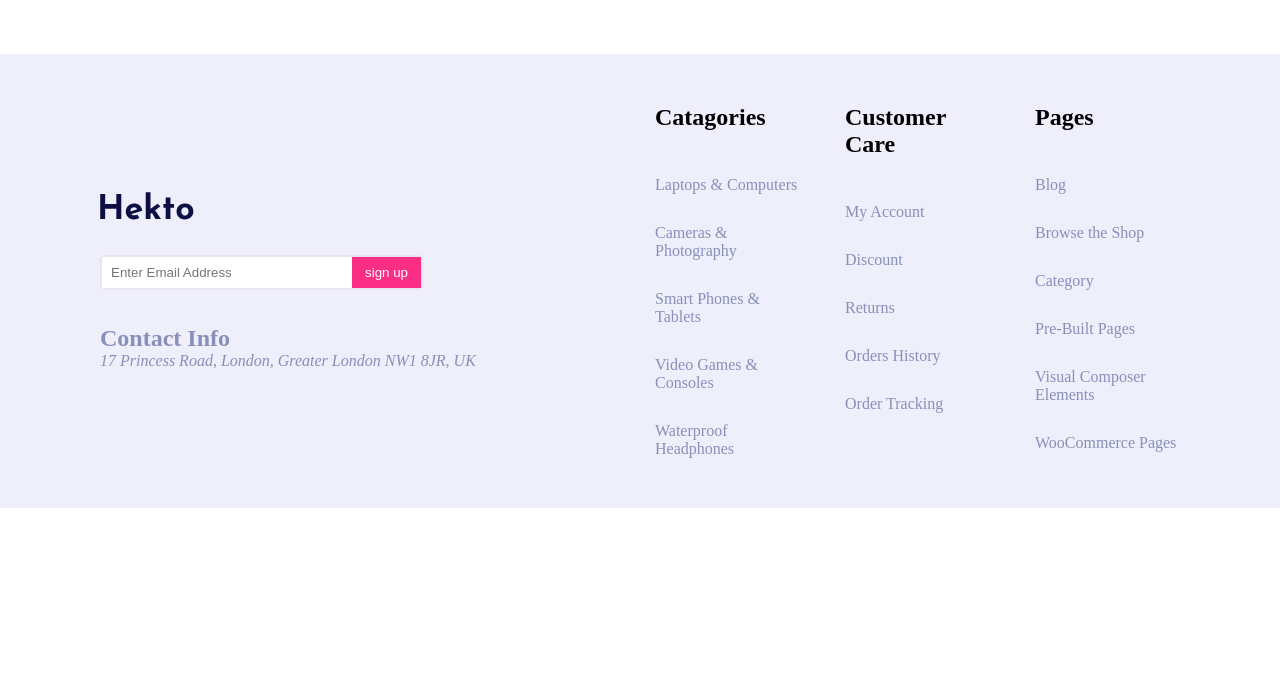
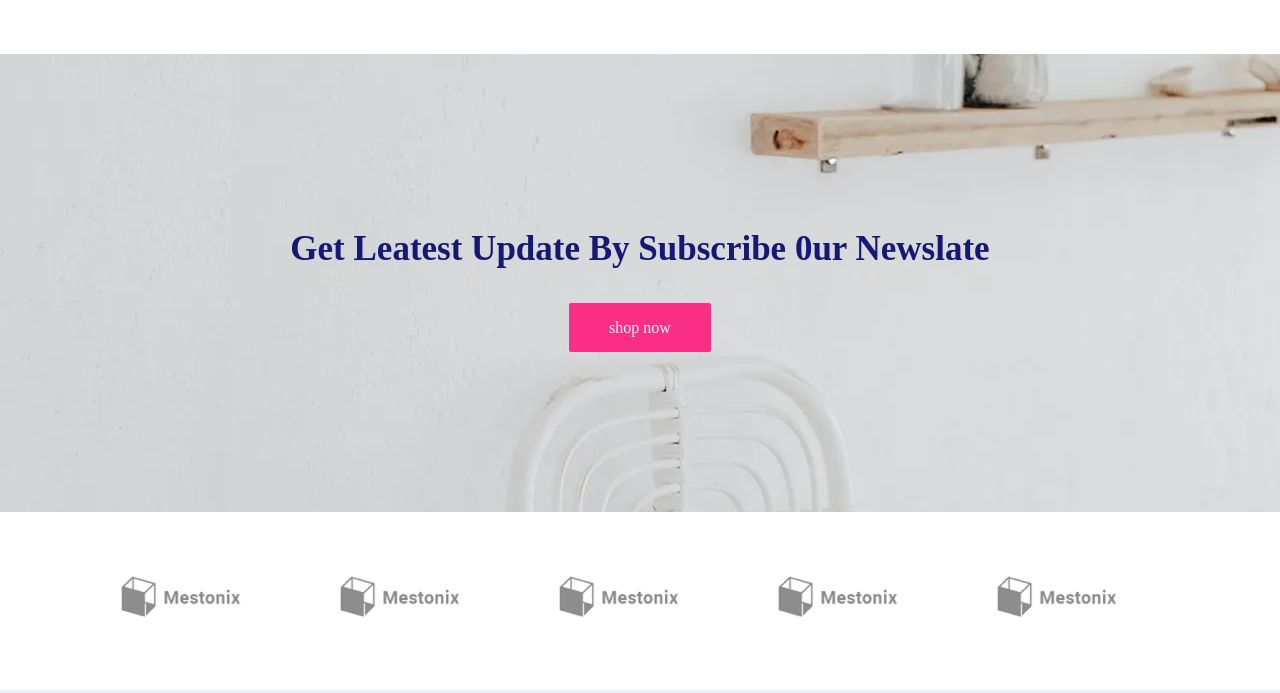
Before and after one commit to Ghaidaadofesh/hekto-project, a plain HTML site: page index.html in a window 1280 px wide. Shown: the part 107-800 px from the top of the page. Drawn offline with Linux system fonts and the light colour scheme.

Commit message:
create newslater section

```diff
--- a/assest/main.css
+++ b/assest/main.css
@@ -1,127 +1,160 @@
-body{
+body {
   font-size: var(--main-font);
 }
 
-.header{
-
-    padding:57px 0px;
+.header {
+  padding: 57px 0px;
 }
 
 .list ul {
   display: flex;
   justify-content: space-between;
   flex-wrap: wrap;
-    gap:36px
+  gap: 36px;
 }
 
-.list a{
-    color:#0D0E43
+.list a {
+  color: #0d0e43;
 }
-.header .active{
+.header .active {
   color: var(--primary);
 }
-.container{
+.container {
   width: calc(100% - 320px);
   margin: auto;
 }
-@media screen and (max-width:1400px) {
-   .container{
+@media screen and (max-width: 1400px) {
+  .container {
     width: calc(100% - 200px);
     margin: auto;
   }
-
 }
 
-@media screen and (max-width:992px) {
-   .container{
+@media screen and (max-width: 992px) {
+  .container {
     width: calc(100% - 100px);
     margin: auto;
   }
-
 }
-.header .bar{
+.header .bar {
   display: none;
 }
-form{
+form {
   display: flex;
 }
 
-.search input{
+.search input {
   border: none;
   outline: none;
   width: 250px;
   padding-left: 9px;
 }
-.search button{
+.search button {
   border: none;
   outline: none;
   background-color: var(--primary);
   padding: 8px 13px;
 }
-.search form{
-    border: 2px solid #E7E6EF;
+.search form {
+  border: 2px solid #e7e6ef;
   border-radius: 5px;
 }
 
-@media screen and (max-width:1200px) {
-    .list,.header .search{
+@media screen and (max-width: 1200px) {
+  .list,
+  .header .search {
     display: none;
   }
-    .header .bar{
+  .header .bar {
     display: block;
   }
-
 }
 
 /* end header */
 
+/* start nweslater */
+.newslater {
+  background-image: url("./img/Rectangle.webp");
+  padding: 175px 0;
+  text-align: center;
+}
+.newslater h2 {
+  margin-bottom: 50px;
+  color: #151875;
+  font-size: 35px;
+}
+.shop-btn {
+  transition: all 0.5s;
+}
+.shop-btn:hover {
+  background-color: #8a8fb9;
+}
+/* end newslater */
+
+/* start clients */
+.clients {
+  padding: 50px 0;
+}
+
+.clients .row {
+  flex-wrap: nowrap;
+  gap: 15px;
+  overflow-x: auto;
+}
+.clients .logo {
+  width: calc((100% - 60px) / 5);
+}
+@media screen and (max-width: 900px) {
+  .clients .logo {
+    width: calc((100% - 30px) / 3);
+  }
+}
+/* end clients */
 
 /* start footer */
-footer{
-    background-color: #EEEFFB;
+footer {
+  background-color: #eeeffb;
   padding: 50px 0px;
-
 }
-footer .row{
-    gap:30px
+footer .row {
+  gap: 30px;
 }
-footer .right-side{
-    width: calc((100% - 30px)/2);
+footer .right-side {
+  width: calc((100% - 30px) / 2);
 }
 
-footer .left-side{
+footer .left-side {
   align-items: flex-start;
   gap: 35px;
-    width: calc((100% - 30px)/2);
+  width: calc((100% - 30px) / 2);
 }
-.footer-item{
+.footer-item {
   gap: 45px;
-    width: calc((100% - 90px)/3);
+  width: calc((100% - 90px) / 3);
 }
-footer .right-side .row{
-    gap:35px;
+footer .right-side .row {
+  gap: 35px;
   align-items: flex-start;
 }
-footer a , .address-info{
-    color:#8A8FB9;
+footer a,
+.address-info {
+  color: #8a8fb9;
 }
 
-@media screen and (max-width:992px) {
-   footer .left-side, footer .right-side{
+@media screen and (max-width: 992px) {
+  footer .left-side,
+  footer .right-side {
     width: 100%;
   }
-
 }
 
-@media screen and (max-width:576px) {
-    footer{
+@media screen and (max-width: 576px) {
+  footer {
     text-align: center;
   }
-   .footer-item{
+  .footer-item {
     width: 100%;
   }
-
 }
 
-
 /* end footer*/
--- a/index.html
+++ b/index.html
@@ -49,12 +49,12 @@
             </ul>
           </nav>
           <div class="search">
-            <form >
+            <form>
               <input type="text" />
               <button type="submit">
                 <img src="./assest/img/search.svg" />
               </button>
-            </form >
+            </form>
           </div>
           <svg
             class="bar"
@@ -70,6 +70,35 @@
         </div>
       </div>
     </header>
+
+    <main>
+      <section class="newslater">
+        <h2>Get Leatest Update By Subscribe 0ur Newslate</h2>
+        <a class="btn btn-primary shop-btn" href="#">shop now </a>
+      </section>
+
+      <section class="clients">
+        <div class="container">
+          <div class="row">
+            <div class="logo">
+              <img src="/assest/img/Frame 1 (1).png" />
+            </div>
+            <div class="logo">
+              <img src="/assest/img/Frame 1 (1).png" />
+            </div>
+            <div class="logo">
+              <img src="/assest/img/Frame 1 (1).png" />
+            </div>
+            <div class="logo">
+              <img src="/assest/img/Frame 1 (1).png" />
+            </div>
+            <div class="logo">
+              <img src="/assest/img/Frame 1 (1).png" />
+            </div>
+          </div>
+        </div>
+      </section>
+    </main>
 
     <footer>
       <div class="container">
```
Also changed, not shown: assest/img/Frame 1 (1).png (added), assest/img/Rectangle.webp (added). Lines whose indentation alone changed are shown as unchanged.
